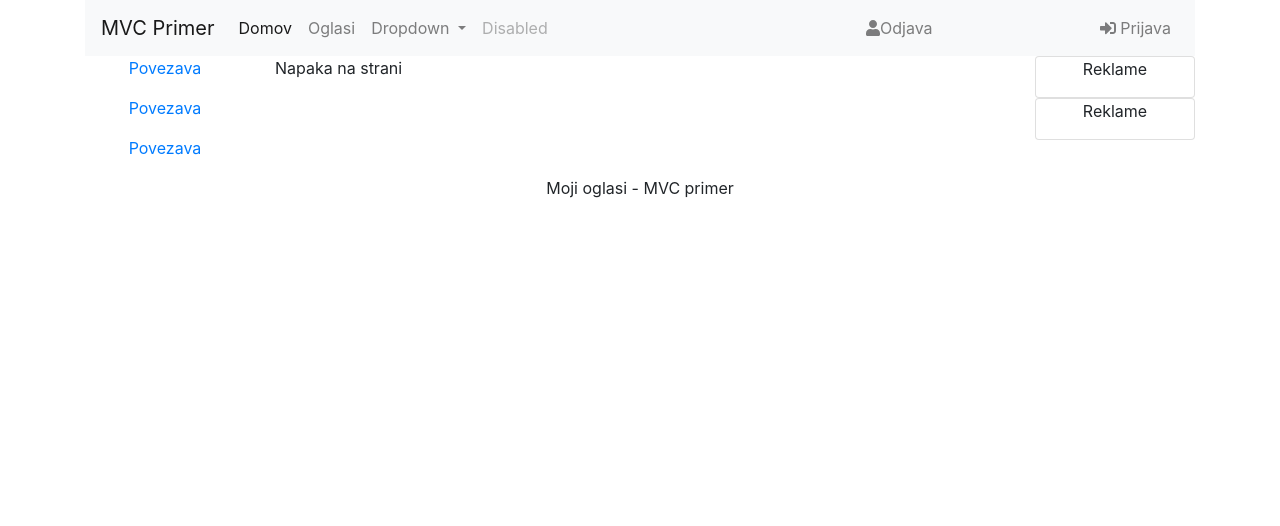
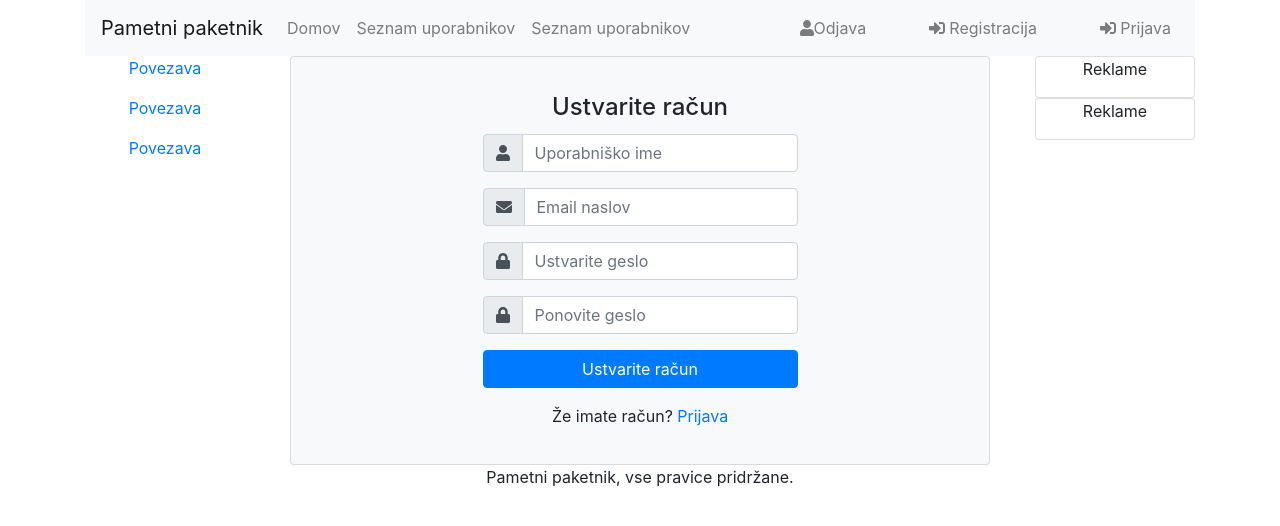
Before and after one commit to MatejMeklav/pametni_nabiralnik_projekt, a PHP site: page /?controller=uporabnik&action=registracija in a window 1280 px wide. Shown: the top 526 px of the page. Run offline with PHP 8.4, Linux system fonts and the light colour scheme; some libraries are stand-ins or nearby versions.

Commit message:
created register form

```diff
--- a/connection.php
+++ b/connection.php
@@ -10,7 +10,7 @@
     public static function getInstance() {
       if (!isset(self::$instance)) {
 
-        self::$instance = mysqli_connect("localhost", "root", "", "vaja2");
+        self::$instance = mysqli_connect("localhost", "root", "", "pametni_paketnik");
       }
       return self::$instance;
     }
--- a/controllers/uporabnik_controller.php
+++ b/controllers/uporabnik_controller.php
@@ -1,4 +1,5 @@
 <?php
+ob_start();
 
 //kontroler za delo z uporabniki
 class uporabnik_controller {
@@ -53,7 +54,7 @@ class uporabnik_controller {
 
             else if(Uporabnik::registracija($_POST["uporabnisko_ime"], $_POST["geslo"], $_POST["email"])){
                 //TODO pogled po registraciji
-                //require_once('views/strani/domov.php');
+                require_once('views/strani/domov.php');
             }
             //Prišlo je do napake pri registraciji
             else{
@@ -61,8 +62,7 @@ class uporabnik_controller {
             }
 
         }else{
-            //TODO: Registracija pogled
-           // require_once('views/uporabnik/register.php');
+           require_once('views/uporabniki/registracija.php');
         }
 
 
@@ -77,15 +77,16 @@ class uporabnik_controller {
 
     //ko je oglas dodan, imamo v $oglas podatke o tem novem oglasu
     //uporabniku lahko pokažemo pogled, ki ga bo obvestil o uspešnosti oddaje oglasa
-      require_once('views/oglasi/uspesnoDodal.php');
+      //require_once('views/oglasi/uspesnoDodal.php');
     }
 
     public function prijava(){
 
-        require_once('views/uporabniki/prijava.php');
+      require_once('views/uporabniki/prijava.php');
     }
 
 
 
-  }
-  ?>
+}
+ob_end_flush();
+?>
--- a/models/Uporabnik.php
+++ b/models/Uporabnik.php
@@ -110,7 +110,7 @@ class Uporabnik {
     public static function uporabnik_obstaja ($username){
         $db =Db::getInstance();
         $username = mysqli_real_escape_string($db, $username);
-        $result = mysqli_query($db,"SELECT * FROM user WHERE username='".$username."'");
+        $result = mysqli_query($db,"SELECT * FROM uporabnik WHERE uporabnisko_ime='".$username."'");
         $row = mysqli_fetch_assoc($result);
         if(!$row){
             return false;
@@ -123,7 +123,7 @@ class Uporabnik {
     public static function posodobi($data){
         $db = Db::getInstance();
 
-        if ($stmt = mysqli_prepare($db, "UPDATE user SET uporabnisko_ime=?, geslo=?, email=? WHERE id=?")) {
+        if ($stmt = mysqli_prepare($db, "UPDATE uporabnik SET uporabnisko_ime=?, geslo=?, email=? WHERE id=?")) {
             //dodamo parametre po vrsti namesto vprašajev
             //s string, i integer ,d double, b blob
             mysqli_stmt_bind_param($stmt, "sssi",$data['uporabnisko_ime'],$data['geslo'] , $data['email'], $data['id']);
@@ -135,7 +135,7 @@ class Uporabnik {
     public static function izbrisi($id){
         $id_uporabnik = intval($id);
         $db = Db::getInstance();
-        $result = mysqli_query($db,"DELETE FROM user WHERE id=$id_uporabnik");
+        $result = mysqli_query($db,"DELETE FROM uporabnik WHERE id=$id_uporabnik");
         //result, lahko preverimo uspešnost poizvedbe;
     }
 
--- a/routes.php
+++ b/routes.php
@@ -26,8 +26,8 @@ function call($controller, $action) {
   //Na tem mestu bi lahko dodamo tudi avtentikacijo (preverjamo, če je uporabnik v seji) in avtorizacijo
   //slednje bi storili tako, da bi imeli več array-ev, recimo array z admin kontrolerji in akcijami in array z public akcijami
 $controllers = array('strani' => ['domov', 'napaka'],
- 'Uporabnik' => ['index', 'prikazi','dodaj','shrani', 'registracija','prijava'],
-    'Nabiralnik' => ['index', 'prikazi','dodaj','shrani']);
+ 'uporabnik' => ['index', 'prikazi','dodaj','shrani', 'registracija','prijava'],
+    'nabiralnik' => ['index', 'prikazi','dodaj','shrani']);
 
 
   //preverimo, če uporabnik kliče kontorler, ki sploh obstaja, torej je v našem seznamu dovoljenih klicev
@@ -40,8 +40,10 @@ if (array_key_exists($controller, $controllers)) {
   }
   else {
     call('strani', 'napaka');
+
   }
 } else {
   call('strani', 'napaka');
+
 }
 ?>
--- a/views/layout.php
+++ b/views/layout.php
@@ -20,7 +20,7 @@
         <nav class="navbar navbar-expand-lg navbar-light bg-light">
 
           <!-- Naslov na meniju -->
-          <a class="navbar-brand" href="#">MVC Primer</a>
+          <a class="navbar-brand" href="#">Pametni paketnik</a>
 
           <!-- gumb, ki se pojavi, ko se meni zaradi širine zaslona skrije, in omogoča vertikalno razširitev menija -->
           <button class="navbar-toggler" type="button" data-toggle="collapse" data-target="#navbarSupportedContent" aria-controls="navbarSupportedContent" aria-expanded="false" aria-label="Toggle navigation">
@@ -34,37 +34,28 @@
             <ul class="navbar-nav mr-auto">
 
               <!-- primer označevanja aktivnih elementov v meniju, ko je opcija/kontroler izbran -->
-              <li class="nav-item <?php if($controller!='oglasi') echo("active");?>">
-                <a class="nav-link" href="index.php">Domov </a>
+              <li class="nav-item">
+                <a class="nav-link" href="index.php">Domov</a>
               </li>
               <!-- primer označevanja aktivnih elementov v meniju, ko je opcija/kontroler izbran -->
-              <li class="nav-item <?php if($controller=='oglasi') echo("active");?>">
-                <a class="nav-link" href="?controller=oglasi&action=index">Oglasi</a>
+              <li class="nav-item">
+                <a class="nav-link" href="#">Seznam uporabnikov</a>
               </li>
-              <li class="nav-item dropdown">
-                <a class="nav-link dropdown-toggle" href="#" id="navbarDropdown" role="button" data-toggle="dropdown" aria-haspopup="true" aria-expanded="false">
-                  Dropdown
-                </a>
-                <!-- primer spustnega menija znotraj menija -->
-                <div class="dropdown-menu" aria-labelledby="navbarDropdown">
-                  <a class="dropdown-item" href="#">Nekaj	</a>
-                  <a class="dropdown-item" href="#">Nekaj drugega</a>
-                  <div class="dropdown-divider"></div>
-                  <a class="dropdown-item" href="#">Druga opcija</a>
-                </div>
-              </li>
-              <li class="nav-item">
-                <a class="nav-link disabled" href="#">Disabled</a>
-              </li>
+                <li class="nav-item">
+                    <a class="nav-link" href="#">Seznam uporabnikov</a>
+                </li>
             </ul>
               <!-- desni meni z opcijami za prijavo in registracijo in fotnawesome ikonami v znački i -->
                   <ul class="navbar-nav ml-auto">
                       <li style="margin-top:7px;">
                       </li>
-                      <li class="nav-item"><a  class="nav-link" href="?controller=uporabniki&action=odjavi"><i class="fas fa-user"></i>Odjava</a></li>
+                      <li class="nav-item"><a  class="nav-link" href="#"><i class="fas fa-user"></i>Odjava</a></li>
                   </ul>
+              <ul class="navbar-nav ml-auto">
+                  <li class="nav-item"><a class="nav-link"  href="?controller=uporabnik&action=registracija"><i class="fas fa-sign-in-alt"></i> Registracija</a></li>
+              </ul>
                   <ul class="navbar-nav ml-auto">
-                      <li class="nav-item"><a class="nav-link"  href="?controller=uporabniki&action=prijava"><i class="fas fa-sign-in-alt"></i> Prijava</a></li>
+                      <li class="nav-item"><a class="nav-link"  href="?controller=uporabnik&action=prijava"><i class="fas fa-sign-in-alt"></i> Prijava</a></li>
                   </ul>
           </div>
         </nav>
@@ -98,7 +89,7 @@
       </div>
 
       <footer class="container text-center">
-        <p>Moji oglasi - MVC primer</p>
+        <p>Pametni paketnik, vse pravice pridržane.</p>
       </footer>
       <body>
         </html>
--- a/views/uporabniki/registracija.php
+++ b/views/uporabniki/registracija.php
@@ -1 +1,46 @@
-<?php
+<link href="//maxcdn.bootstrapcdn.com/bootstrap/4.0.0/css/bootstrap.min.css" rel="stylesheet" id="bootstrap-css">
+<script src="//maxcdn.bootstrapcdn.com/bootstrap/4.0.0/js/bootstrap.min.js"></script>
+<script src="//cdnjs.cloudflare.com/ajax/libs/jquery/3.2.1/jquery.min.js"></script>
+<!------ Include the above in your HEAD tag ---------->
+
+<link rel="stylesheet" href="https://use.fontawesome.com/releases/v5.0.8/css/all.css">
+
+
+<div class="container">
+    <div class="card bg-light">
+        <article class="card-body mx-auto" style="max-width: 400px;">
+            <h4 class="card-title mt-3 text-center">Ustvarite račun</h4>
+            <form method="POST" action="?controller=uporabnik&action=registracija">
+                <div class="form-group input-group">
+                    <div class="input-group-prepend">
+                        <span class="input-group-text"> <i class="fa fa-user"></i> </span>
+                    </div>
+                    <input name="uporabnisko_ime" class="form-control" placeholder="Uporabniško ime" type="text">
+                </div> <!-- form-group// -->
+                <div class="form-group input-group">
+                    <div class="input-group-prepend">
+                        <span class="input-group-text"> <i class="fa fa-envelope"></i> </span>
+                    </div>
+                    <input name="email" class="form-control" placeholder="Email naslov" type="email">
+                </div> <!-- form-group// -->
+                <div class="form-group input-group">
+                    <div class="input-group-prepend">
+                        <span class="input-group-text"> <i class="fa fa-lock"></i> </span>
+                    </div>
+                    <input name="geslo" class="form-control" placeholder="Ustvarite geslo" type="password">
+                </div> <!-- form-group// -->
+                <div class="form-group input-group">
+                    <div class="input-group-prepend">
+                        <span class="input-group-text"> <i class="fa fa-lock"></i> </span>
+                    </div>
+                    <input class="form-control" name="ponovi_geslo" placeholder="Ponovite geslo" type="password">
+                </div> <!-- form-group// -->
+                <div class="form-group">
+                    <button type="submit" name="poslji" class="btn btn-primary btn-block"> Ustvarite račun  </button>
+                </div> <!-- form-group// -->
+                <p class="text-center">Že imate račun? <a href="?controller=uporabnik&action=prijava">Prijava</a> </p>
+            </form>
+        </article>
+    </div> <!-- card.// -->
+</div>
+<!--container end.//-->
```
Also changed, not shown: views/uporabniki/prijava.php (+33 -7 lines), views/uporabniki/profil.php (deleted, +0 -55 lines), views/uporabniki/tabela_vseh.php (deleted, +0 -103 lines), views/uporabniki/urediUporabnike.php (deleted, +0 -37 lines).
